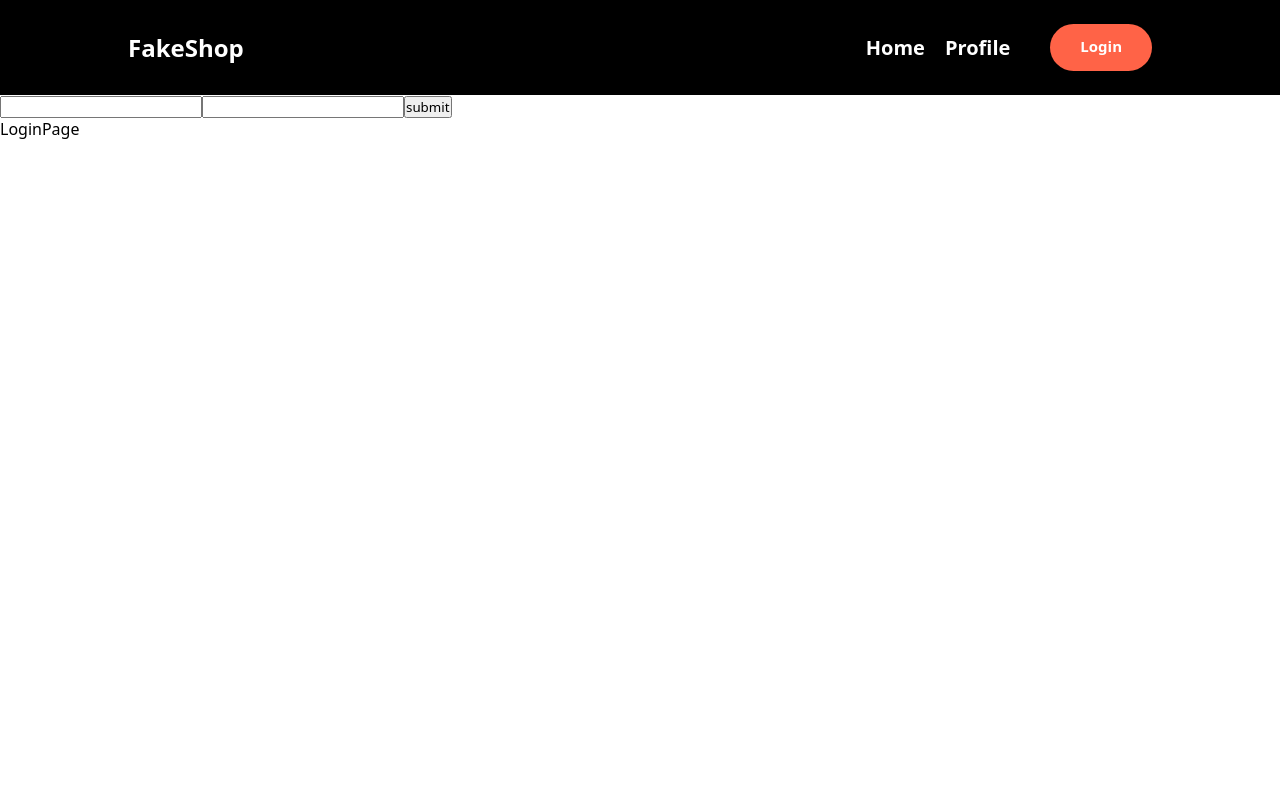
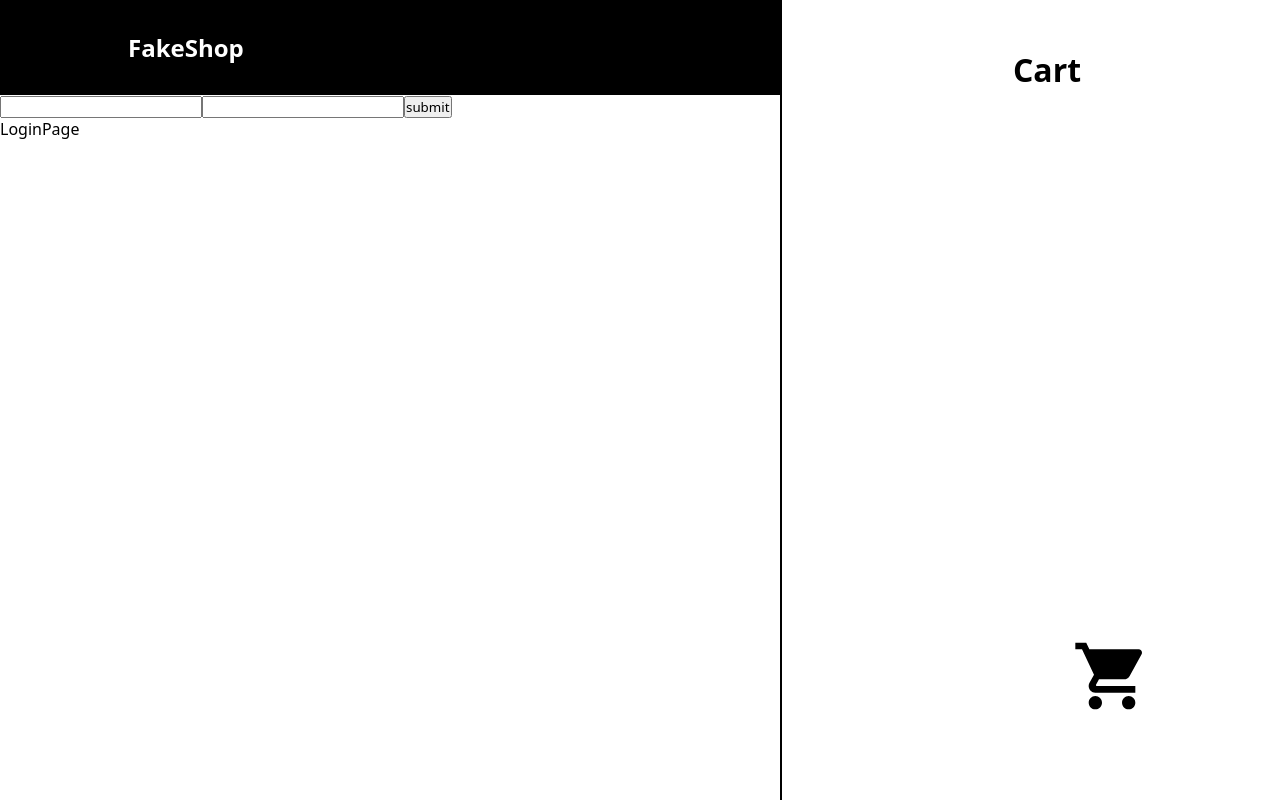
Before and after one commit to wkdtpzld/React-Redux-Product, a React (Create React App) app: page /login in a window 1280 px wide. Built offline with nearby package versions, Linux system fonts and the light colour scheme.

Commit message:
Cart Design And Component Append Part 1

```diff
--- a/package.json
+++ b/package.json
@@ -3,6 +3,10 @@
   "version": "0.1.0",
   "private": true,
   "dependencies": {
+    "@emotion/react": "^11.10.4",
+    "@emotion/styled": "^11.10.4",
+    "@mui/icons-material": "^5.10.3",
+    "@mui/material": "^5.10.3",
     "@reduxjs/toolkit": "^1.8.5",
     "@testing-library/jest-dom": "^5.16.5",
     "@testing-library/react": "^13.3.0",
--- /dev/null
+++ b/src/assets/css/Cart.scss
@@ -0,0 +1,48 @@
+@mixin cartDefault {
+    position: fixed;
+    right: 10%;
+    bottom: 10%;
+    z-index: 2;
+    background-color: white;
+    border: none;
+    cursor: pointer;
+}
+
+.cart {
+
+    .clickbar {
+        @include cartDefault;
+
+        .shoppingCart {
+            font-size: 5rem;
+        }
+    }
+
+    .clickbar2 {
+        @include cartDefault;
+
+        +.cartBox {
+            transform: translateX(500px);
+        }
+
+        .shoppingCart {
+            font-size: 5rem;
+        }
+    }
+
+    .cartBox {
+        position: fixed;
+        height: 100%;
+        padding-left: 2rem;
+        width: 500px;
+        background-color: white;
+        right: 0%;
+        text-align: center;
+        transition: 0.9s ease;
+        border-left: 0.3ch solid;
+
+        .slide {
+            margin-top: 3rem;
+        }
+    }
+}
--- /dev/null
+++ b/src/components/Cart.js
@@ -0,0 +1,37 @@
+import React, { useEffect, useState } from "react";
+import { useSelector } from "react-redux";
+import "../assets/css/Cart.scss";
+import ShoppingCartIcon from '@mui/icons-material/ShoppingCart';
+
+const Cart = () => {
+
+    const carts = useSelector((state) => state.cart.cart);
+    const [onoff, setOnoff] = useState(true);
+    const onoffStyle = (value) => {
+        if (value === true) {
+            return "clickbar"
+        } else {
+            return "clickbar2"
+        }
+    }
+
+    const onClick = () => {
+        setOnoff((current) => !current);
+    };
+
+    return (
+        <div className="cart">
+            <button className={`${onoffStyle(onoff)}`} onClick={ onClick }>
+                <ShoppingCartIcon className="shoppingCart" />
+            </button>
+            <div className="cartBox">
+                <div className="slide">
+                    <h1> Cart </h1>
+                </div>
+            </div>
+        </div>
+
+    )
+};
+
+export default Cart;
--- a/src/components/ProductComponent.js
+++ b/src/components/ProductComponent.js
@@ -1,11 +1,18 @@
-import React from "react";
-import { useSelector } from "react-redux";
+import React, { useEffect, useState } from "react";
+import { useDispatch, useSelector } from "react-redux";
 import { Link } from "react-router-dom";
 import styles from "../assets/css/ProductCP.module.scss"
+import { addCart } from "../redux/actions/productActions";
 
 const ProductComponent = () => {
 
     const products = useSelector((state) => state.allProducts.products);
+    const dispatch = useDispatch();
+    const [cart, setCart] = useState([]);
+
+    useEffect(() => {
+        dispatch(addCart(cart));
+    }, [cart, dispatch]);
 
     const renderList = products.map((product) => {
         return (
@@ -22,6 +29,9 @@ const ProductComponent = () => {
                         </Link></div>
                         <div className={styles.price}>$ {product.price}</div>
                         <div className={styles.category}>category : {product.category}</div>
+                        <div onClick={() => {
+                            setCart([...cart, product]);
+                        }} >Add Cart</div>
                     </div>
                 </div>
             </div>
--- a/src/index.js
+++ b/src/index.js
@@ -3,10 +3,12 @@ import ReactDOM from 'react-dom/client';
 import store from './redux/store';
 import { Provider } from "react-redux";
 import App from './App';
+import Cart from './components/Cart';
 
 const root = ReactDOM.createRoot(document.getElementById('root'));
 root.render(
   <Provider store={store}>
+    <Cart />
     <App />
   </Provider>
 );
--- a/src/redux/actions/productActions.js
+++ b/src/redux/actions/productActions.js
@@ -35,3 +35,10 @@ export const setCategory = (category) => {
         payload: category
     }
 }
+
+export const addCart = (cart) => {
+    return {
+        type: ActionTypes.ADD_CART,
+        payload: cart
+    }
+}
--- a/src/redux/constants/action-types.js
+++ b/src/redux/constants/action-types.js
@@ -3,5 +3,6 @@ export const ActionTypes = {
     SELECTED_PRODUCT: "SELECTED_PRODUCT",
     REMOVE_SELECTED_PRODUCT: "REMOVE_SELECTED_PRODUCT",
     SET_TOKEN: "SET_TOKEN",
-    SET_CATEGORY: "SET_CATEGORY"
+    SET_CATEGORY: "SET_CATEGORY",
+    ADD_CART: "ADD_CART"
 }
--- a/src/redux/reducers/index.js
+++ b/src/redux/reducers/index.js
@@ -1,11 +1,12 @@
 import { combineReducers } from "redux";
-import { productReducer, selectedProductReducer, setToken, setCategory } from "./productReducer";
+import { productReducer, selectedProductReducer, setToken, setCategory, addCart } from "./productReducer";
 
 const reducers = combineReducers({
     allProducts: productReducer,
     product: selectedProductReducer,
     token: setToken,
-    category: setCategory
+    category: setCategory,
+    cart: addCart
 });
 
 export default reducers;
--- a/src/redux/reducers/productReducer.js
+++ b/src/redux/reducers/productReducer.js
@@ -41,3 +41,12 @@ export const setCategory = (state = [], { type, payload }) => {
             return state;
     }
 }
+
+export const addCart = (state = [], { type, payload }) => {
+    switch (type) {
+        case ActionTypes.ADD_CART:
+            return { ...state, cart: payload };
+        default:
+            return state;
+    }
+}
--- a/src/routes/ProductListing.js
+++ b/src/routes/ProductListing.js
@@ -37,6 +37,7 @@ const ProductListing = () => {
         <div className={styles.container}>
             <ProductComponent />
         </div>
+
         </>
 
     )
```
Also changed, not shown: src/components/AddCart.js (added, +24 -0 lines), 1 other file (tests, documents, lock files or other folders).
